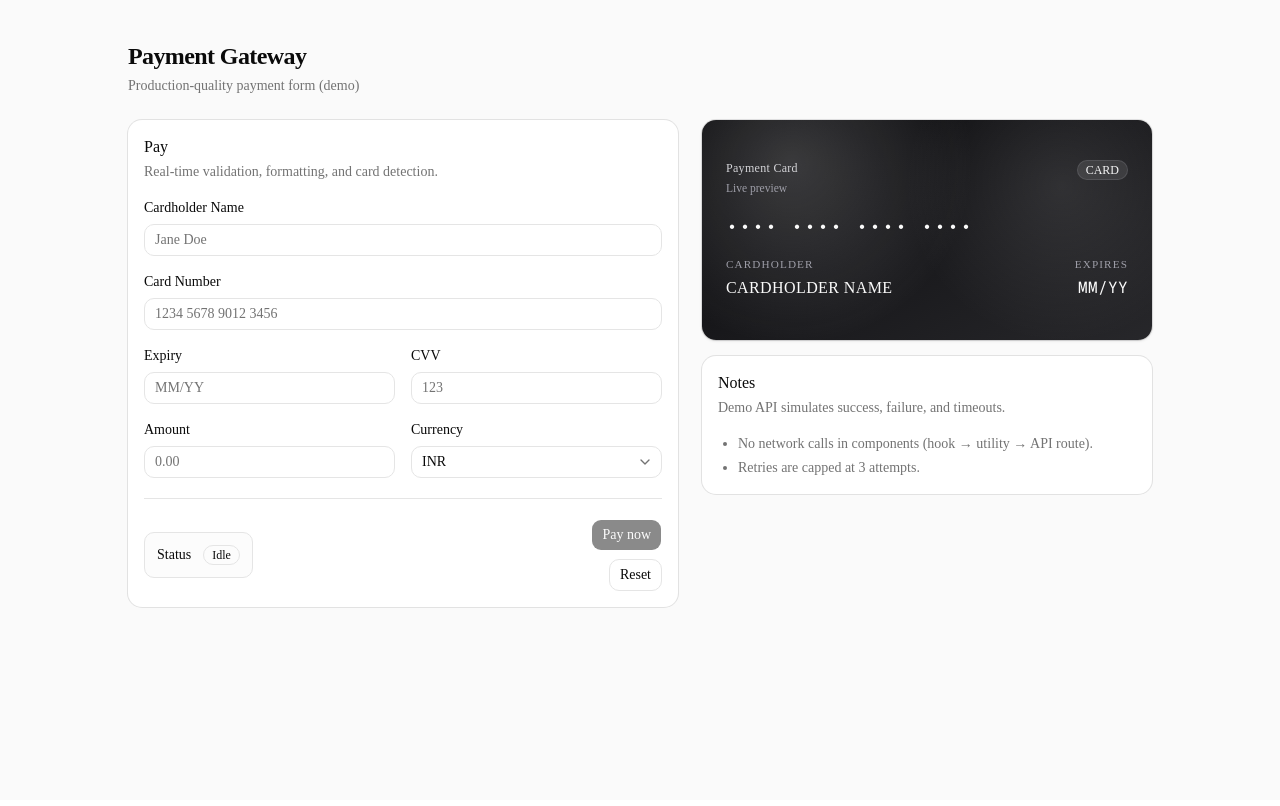
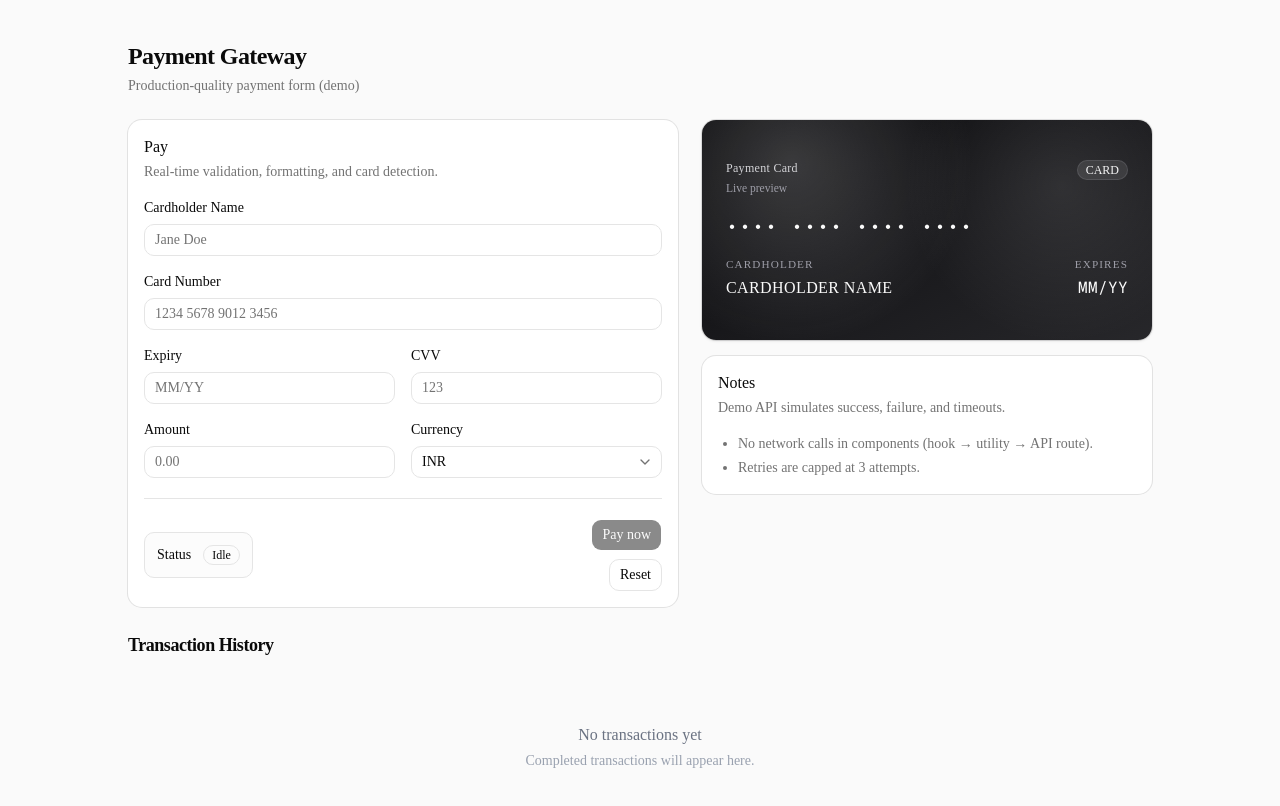
Before and after one commit to Rohit-2383/payment-gateway-frontend, a Next.js app: page / in a window 1280 px wide. Shown: the top 806 px of the page. Built offline with nearby package versions, Linux system fonts and the light colour scheme.

Commit message:
feat: wire transaction history and modal into payment layout

```diff
--- a/components/payment/PaymentLayout.tsx
+++ b/components/payment/PaymentLayout.tsx
@@ -7,11 +7,22 @@ import { PaymentActions } from "@/components/payment/PaymentActions";
 import { PaymentForm } from "@/components/payment/PaymentForm";
 import { PaymentStatus } from "@/components/payment/PaymentStatus";
 import { PaymentSummary } from "@/components/payment/PaymentSummary";
+import TransactionHistory from "@/components/payment/TransactionHistory";
+import { TransactionDetailsModal } from "@/components/payment/TransactionDetailsModal";
 import { Card } from "@/components/ui/card";
 import { usePayment } from "@/hooks/usePayment";
 import { usePaymentForm } from "@/hooks/usePaymentForm";
 import type { PaymentPayload } from "@/types/payment";
-import { PAYMENT_STATUS } from "@/utils/constants";
+import { PAYMENT_STATUS } from "@/constants/payment";
+
+const TransactionHistorySection = React.memo(function TransactionHistorySection() {
+  return (
+    <section className="flex flex-col gap-4">
+      <h2 className="text-lg font-semibold tracking-tight">Transaction History</h2>
+      <TransactionHistory />
+    </section>
+  );
+});
 
 const UI_TEXT = {
   title: "Payment Gateway",
@@ -83,7 +94,11 @@ export function PaymentLayout() {
             <PaymentSummary />
           </div>
         </div>
+
+        <TransactionHistorySection />
       </main>
+
+      <TransactionDetailsModal />
     </div>
   );
 }
```
